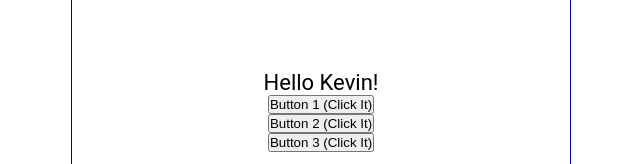
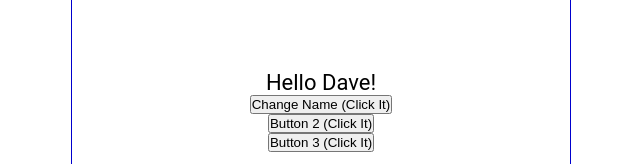
Before and after one commit to SidOmIO/first-react-project, a React (Create React App) app: page / in a window 1280 px wide. Shown: the part 297-461 px from the top of the page, without its empty margins (319-959 px from the left). Built offline with nearby package versions, Linux system fonts and the light colour scheme.

Commit message:
Tutorial 6 Use State

```diff
--- a/src/Content.js
+++ b/src/Content.js
@@ -1,32 +1,31 @@
-import React from 'react'
+import { useState } from "react";
 
 const Content = () => {
+  const [name, setName] = useState('Dave');
+  const [count, setCount] = useState(0);
   const handleNameChange = () => {
       const names = ['Bob','Kevin','Dave'];
       const int = Math.floor(Math.random() * 3);
-        return names[int];
+      setName(names[int]);
     }
 
     const handleClick = () => {
-        console.log('You clicked it');
+      setCount(count + 1);
+      console.log(count);
     }
 
     const handleClick2 = (name) => {
-        console.log(`${name} was clicked`);
-      }
-
-      const handleClick3= (e) => {
-        console.log(e.target.innerText);
+      console.log(count);
     }
 
 return (
   <main>
       <p onDoubleClick={handleClick}>
-            Hello {handleNameChange()}!
+          Hello {name}!
       </p>
-        <button onClick={handleClick}>Button 1 (Click It)</button>
-        <button onClick={() => handleClick2('Siddiq')}>Button 2 (Click It)</button>
-        <button onClick={(e) => handleClick3(e)}>Button 3 (Click It)</button>
+      <button onClick={handleNameChange}>Change Name (Click It)</button>
+      <button onClick={handleClick}>Button 2 (Click It)</button>
+      <button onClick={(e) => handleClick2(e)}>Button 3 (Click It)</button>
   </main>
 )
 }
```
Lines whose indentation alone changed are shown as unchanged.
